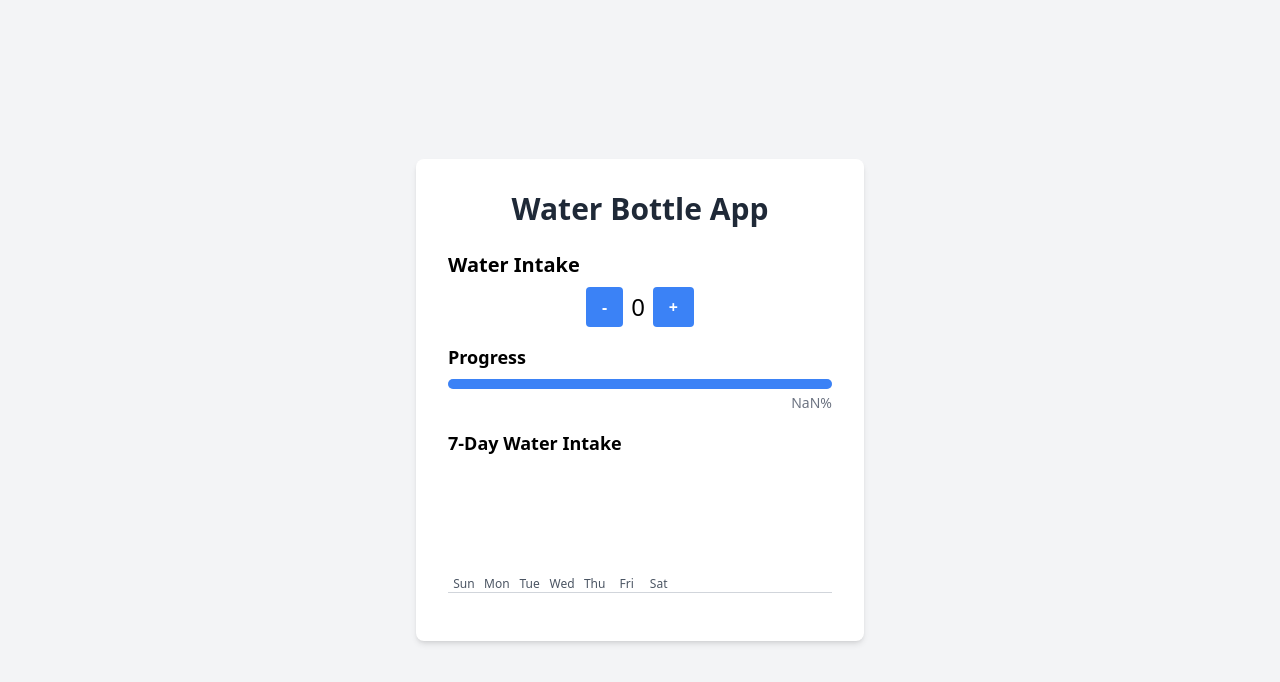
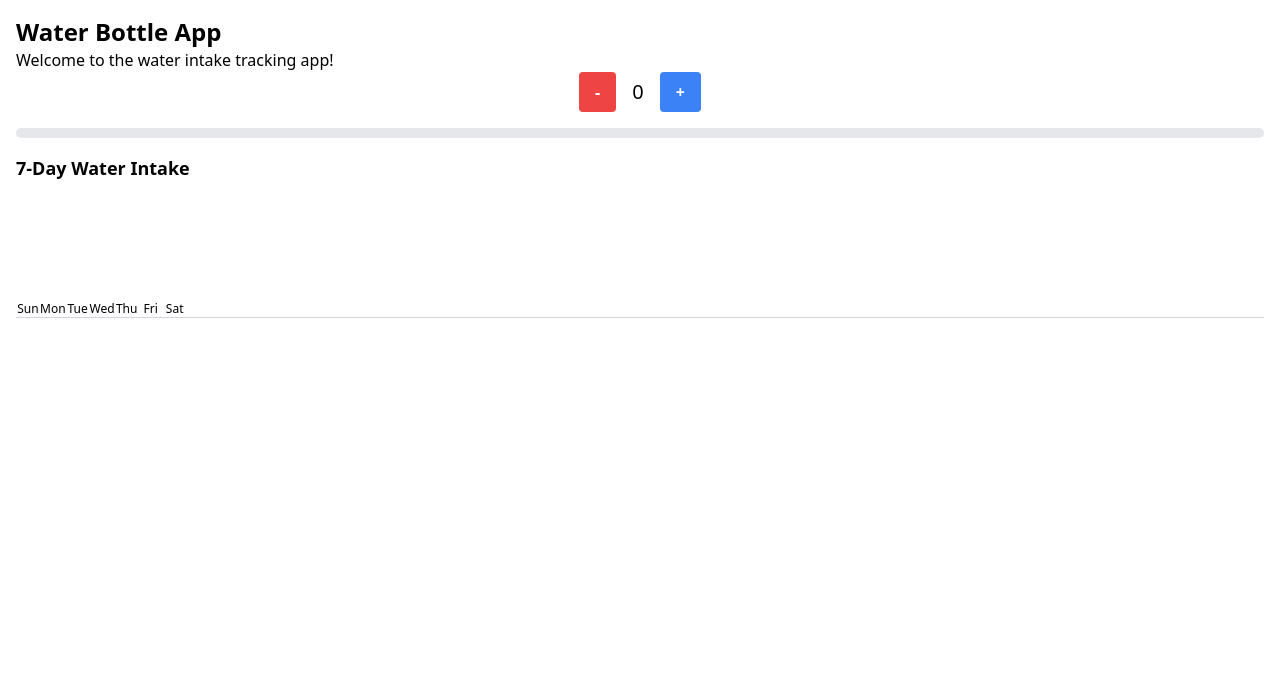
Before and after one commit to MarcosOlivaKaczmarek/water-bottle-app, a React app: page / in a window 1280 px wide. Shown: the top 682 px of the page. Built offline with nearby package versions, Linux system fonts and the light colour scheme; the HTML template or start-up script is replaced by a standard one.

Commit message:
feat: Integrate Components and Apply UX Changes (iteration 2)

```diff
--- a/src/App.tsx
+++ b/src/App.tsx
@@ -1,19 +1,19 @@
+import Counter from './components/Counter'
 import ProgressBar from './components/ProgressBar'
 import WaterIntakeChart from './components/WaterIntakeChart'
-import Counter from './components/Counter'
+import { WaterIntakeProvider } from './context/WaterIntakeContext'
 
 function App() {
   return (
-    <div className="flex flex-col items-center justify-center min-h-screen bg-gray-100">
-      <div className="bg-white shadow-md rounded-lg p-8 w-full max-w-md">
-        <h1 className="text-3xl font-bold text-center text-gray-800 mb-6">
-          Water Bottle App
-        </h1>
+    <WaterIntakeProvider>
+      <div className="container mx-auto p-4">
+        <h1 className="text-2xl font-bold">Water Bottle App</h1>
+        <p>Welcome to the water intake tracking app!</p>
         <Counter />
         <ProgressBar />
         <WaterIntakeChart />
       </div>
-    </div>
+    </WaterIntakeProvider>
   )
 }
 
--- a/src/components/Counter.tsx
+++ b/src/components/Counter.tsx
@@ -1,36 +1,27 @@
-import React, { useState } from 'react'
+import React, { useContext } from 'react'
+import { WaterIntakeContext } from '../context/WaterIntakeContext'
 
 const Counter = () => {
-  const [count, setCount] = useState(0)
-
-  const increment = () => {
-    setCount(count + 1)
-  }
-
-  const decrement = () => {
-    if (count > 0) {
-      setCount(count - 1)
-    }
-  }
+  const { intake, incrementIntake, decrementIntake } = useContext(WaterIntakeContext)
 
   return (
-    <div className="mb-4">
-      <h2 className="text-xl font-semibold mb-2">Water Intake</h2>
-      <div className="flex items-center justify-center">
+    <div className="flex items-center justify-center space-x-4 mb-4">
       <button
-          className="bg-blue-500 hover:bg-blue-700 text-white font-bold py-2 px-4 rounded mr-2"
-          onClick={decrement}
+        aria-label="Decrement water intake"
+        className="bg-red-500 hover:bg-red-700 text-white font-bold py-2 px-4 rounded"
+        onClick={decrementIntake}
+        disabled={intake <= 0}
       >
         -
       </button>
-        <span className="text-2xl">{count}</span>
+      <span className="text-xl">{intake}</span>
       <button
-          className="bg-blue-500 hover:bg-blue-700 text-white font-bold py-2 px-4 rounded ml-2"
-          onClick={increment}
+        aria-label="Increment water intake"
+        className="bg-blue-500 hover:bg-blue-700 text-white font-bold py-2 px-4 rounded"
+        onClick={incrementIntake}
       >
         +
       </button>
-      </div>
     </div>
   )
 }
--- a/src/components/ProgressBar.tsx
+++ b/src/components/ProgressBar.tsx
@@ -1,22 +1,16 @@
-import React from 'react'
+import React, { useContext } from 'react'
+import { WaterIntakeContext } from '../context/WaterIntakeContext'
 
-interface ProgressBarProps {
-  progress: number
-}
-
-const ProgressBar: React.FC<ProgressBarProps> = ({ progress }) => {
-  const percentage = Math.min(100, Math.max(0, (progress / 8) * 100))
+const ProgressBar = () => {
+  const { intake } = useContext(WaterIntakeContext)
+  const percentage = Math.min(100, Math.max(0, (intake / 8) * 100))
 
   return (
-    <div className="mb-4">
-      <h2 className="text-lg font-semibold mb-2">Progress</h2>
-      <div className="w-full bg-gray-200 rounded-full h-2.5">
-        <div
-          className="bg-blue-500 h-2.5 rounded-full transition-all duration-500"
-          style={{ width: `${percentage}%` }}
-        ></div>
-      </div>
-      <p className="text-sm text-gray-500 mt-1 text-right">{percentage}%</p>
+    <div className="w-full bg-gray-200 rounded-full h-2.5 mb-4">
+      <div
+        className="bg-blue-500 h-2.5 rounded-full transition-all duration-500 ease-out"
+        style={{ width: `${percentage}%` }}
+      ></div>
     </div>
   )
 }
--- a/src/components/WaterIntakeChart.tsx
+++ b/src/components/WaterIntakeChart.tsx
@@ -1,22 +1,23 @@
-import React from 'react'
+import React, { useContext } from 'react'
+import { WaterIntakeContext } from '../context/WaterIntakeContext'
 
 const WaterIntakeChart = () => {
-  const dailyIntake = [3, 5, 2, 6, 4, 7, 3]
+  const { dailyIntake } = useContext(WaterIntakeContext)
   const maxIntake = Math.max(...dailyIntake)
 
   return (
-    <div className="w-full mb-4">
+    <div className="w-full">
       <h2 className="text-lg font-semibold mb-2">7-Day Water Intake</h2>
       <div className="flex items-end h-32 border-b border-gray-300">
         {dailyIntake.map((intake, index) => {
           const barHeight = maxIntake > 0 ? (intake / maxIntake) * 100 : 0
           return (
-            <div key={index} className="flex flex-col items-center mx-1">
+            <div key={index} className="flex flex-col items-center">
               <div
                 className="bg-blue-500 w-6 mb-1 transition-all duration-300"
                 style={{ height: `${barHeight}%` }}
               ></div>
-              <span className="text-xs text-gray-600">{getDayLabel(index)}</span>
+              <span className="text-xs">{getDayLabel(index)}</span>
             </div>
           )
         })}
--- /dev/null
+++ b/src/context/WaterIntakeContext.tsx
@@ -0,0 +1,76 @@
+import React, { createContext, useState, useEffect } from 'react'
+
+interface WaterIntakeContextProps {
+  intake: number
+  dailyIntake: number[]
+  incrementIntake: () => void
+  decrementIntake: () => void
+}
+
+const defaultContextValue: WaterIntakeContextProps = {
+  intake: 0,
+  dailyIntake: [0, 0, 0, 0, 0, 0, 0],
+  incrementIntake: () => {},
+  decrementIntake: () => {},
+}
+
+export const WaterIntakeContext = createContext(defaultContextValue)
+
+export const WaterIntakeProvider: React.FC<{ children: React.ReactNode }> = ({
+  children,
+}) => {
+  const [intake, setIntake] = useState(0)
+  const [dailyIntake, setDailyIntake] = useState<number[]>(
+    Array(7).fill(0),
+  )
+  const [currentDayIndex, setCurrentDayIndex] = useState(new Date().getDay())
+
+  useEffect(() => {
+    const intervalId = setInterval(() => {
+      const todayIndex = new Date().getDay()
+      if (todayIndex !== currentDayIndex) {
+        setCurrentDayIndex(todayIndex)
+        setDailyIntake((prevDailyIntake) => {
+          const newDailyIntake = [...prevDailyIntake]
+          newDailyIntake[todayIndex] = 0
+          return newDailyIntake
+        })
+        setIntake(0)
+      }
+    }, 60000) // Check every minute
+
+    return () => clearInterval(intervalId)
+  }, [currentDayIndex])
+
+  const incrementIntake = () => {
+    setIntake((prevIntake) => {
+      const newIntake = prevIntake + 1
+      setDailyIntake((prevDailyIntake) => {
+        const updatedDailyIntake = [...prevDailyIntake]
+        updatedDailyIntake[currentDayIndex] = newIntake // Update today's intake
+        return updatedDailyIntake
+      })
+      return newIntake
+    })
+  }
+
+  const decrementIntake = () => {
+    setIntake((prevIntake) => {
+      const newIntake = prevIntake > 0 ? prevIntake - 1 : 0
+      setDailyIntake((prevDailyIntake) => {
+        const updatedDailyIntake = [...prevDailyIntake]
+        updatedDailyIntake[currentDayIndex] = newIntake // Update today's intake
+        return updatedDailyIntake
+      })
+      return newIntake
+    })
+  }
+
+  return (
+    <WaterIntakeContext.Provider
+      value={{ intake, dailyIntake, incrementIntake, decrementIntake }}
+    >
+      {children}
+    </WaterIntakeContext.Provider>
+  )
+}
```
Lines whose indentation alone changed are shown as unchanged.
